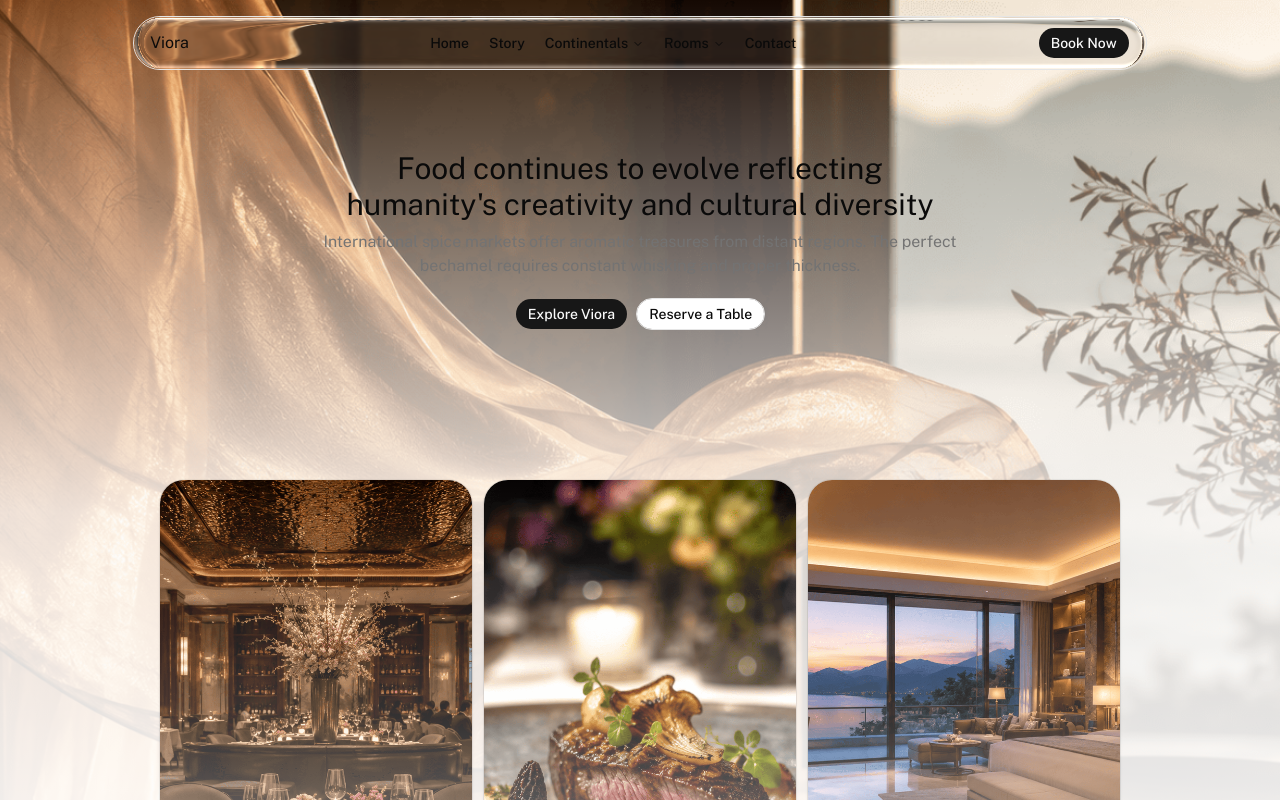
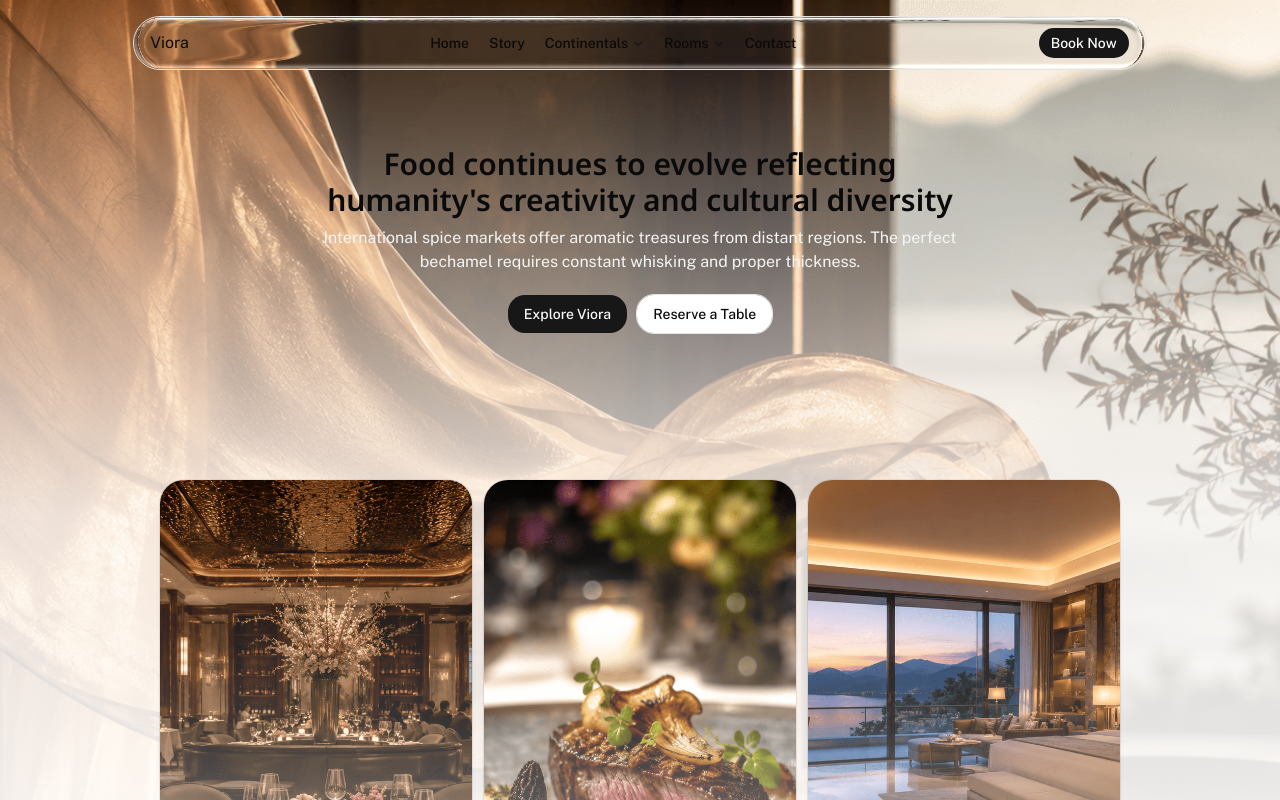
Before and after one commit to Grenish/viora, a Next.js app: page / in a window 1280 px wide. Shown: the top 800 px of the page. Built offline with nearby package versions, Linux system fonts and the light colour scheme.

Commit message:
Refactor hero section layout and update image alt text

```diff
--- a/components/home-page.tsx
+++ b/components/home-page.tsx
@@ -14,21 +14,21 @@ const images: {
 }[] = [
   {
     src: "/experience.png",
-    alt: "Ultra luxury fine dining restaurant interior, warm ambient lighting, rich walnut wood panels, marble accents, elegant table settings, crystal glassware, soft candlelight, sophisticated atmosphere, cinematic depth of field, high-end hospitality photography, Michelin star restaurant aesthetic, premium architecture, guests subtly visible in the background.",
+    alt: "Elegant fine dining restaurant interior with warm lighting, wood paneling, marble accents, and sophisticated table settings.",
     title: "An Atmosphere Worth Savoring",
     description:
       "Immerse yourself in an elegant setting where exceptional hospitality, refined interiors, and unforgettable moments come together.",
   },
   {
     src: "/cuisine.png",
-    alt: "Exquisite fine dining signature dish served on a handcrafted ceramic plate, gourmet continental cuisine, artistic plating, premium ingredients, chef's tasting menu presentation, dramatic restaurant lighting, shallow depth of field, luxury culinary photography, Michelin star food styling, elegant table setting.",
+    alt: "Artfully plated fine dining dish on ceramic plate with premium ingredients and elegant restaurant table setting.",
     title: "Crafted by Culinary Excellence",
     description:
       "Discover thoughtfully prepared dishes inspired by global flavors and elevated through precision, creativity, and premium ingredients.",
   },
   {
     src: "/stay.png",
-    alt: "Luxury hotel suite connected to a premium restaurant resort, floor-to-ceiling windows, elegant modern interior, king-size bed, warm indirect lighting, natural stone and wood materials, designer furniture, sophisticated hospitality design, peaceful atmosphere, luxury travel magazine photography.",
+    alt: "Luxury hotel suite with floor-to-ceiling windows, modern interior, king-size bed, and warm ambient lighting.",
     title: "Stay Beyond the Evening",
     description:
       "Retreat to beautifully designed suites that blend comfort, tranquility, and modern luxury for a complete Viora experience.",
@@ -37,25 +37,34 @@ const images: {
 
 export default function HomePage() {
   return (
-    <div className="bg-cover w-full min-h-dvh bg-hero bg-center relative">
-      <div className="absolute inset-0 bg-linear-to-b from-transparent via-background/80 to-background" />
-      <div className="w-6xl max-w-full px-4 sm:px-6 md:px-8 py-8 md:py-12 mx-auto relative min-h-[40vh] sm:min-h-120 flex items-center justify-center">
-        <div>
-          <h2 className="text-2xl sm:text-3xl max-w-2xl text-balance text-center mb-2">
+    <div className="bg-cover w-full min-h-dvh bg-hero bg-center relative flex flex-col justify-between">
+      <div className="absolute inset-0 bg-linear-to-b from-transparent via-background/80 to-background pointer-events-none" />
+
+      <div className="w-6xl max-w-full px-4 sm:px-6 md:px-8 pt-20 pb-8 md:py-12 mx-auto relative min-h-[40vh] sm:min-h-120 flex-1 flex items-center justify-center">
+        <div className="text-center">
+          <h1 className="text-xl sm:text-3xl max-w-2xl text-balance text-center mb-2 font-heading font-semibold">
             Food continues to evolve reflecting humanity&apos;s creativity and
             cultural diversity
-          </h2>
-          <p className="max-w-2xl text-center text-sm sm:text-base text-muted-foreground">
+          </h1>
+          <p className="max-w-2xl text-center text-xs sm:text-base text-muted">
             International spice markets offer aromatic treasures from distant
             regions. The perfect bechamel requires constant whisking and proper
             thickness.
           </p>
-          <div className="mt-5 flex flex-wrap items-center justify-center gap-2">
-            <Button>Explore Viora</Button>
-            <Button variant="outline">Reserve a Table</Button>
+          <div className="mt-5 flex flex-row items-center justify-center gap-2">
+            <Button className="h-8 px-3 text-xs sm:h-10 sm:px-4 sm:text-sm">
+              Explore Viora
+            </Button>
+            <Button
+              variant="outline"
+              className="h-8 px-3 text-xs sm:h-10 sm:px-4 sm:text-sm"
+            >
+              Reserve a Table
+            </Button>
           </div>
         </div>
       </div>
+
       <div className="w-5xl max-w-full px-4 sm:px-6 md:px-8 pb-12 md:pb-16 mx-auto relative">
         <InteractiveGallery>
           {images.map((image, index) => (
```
